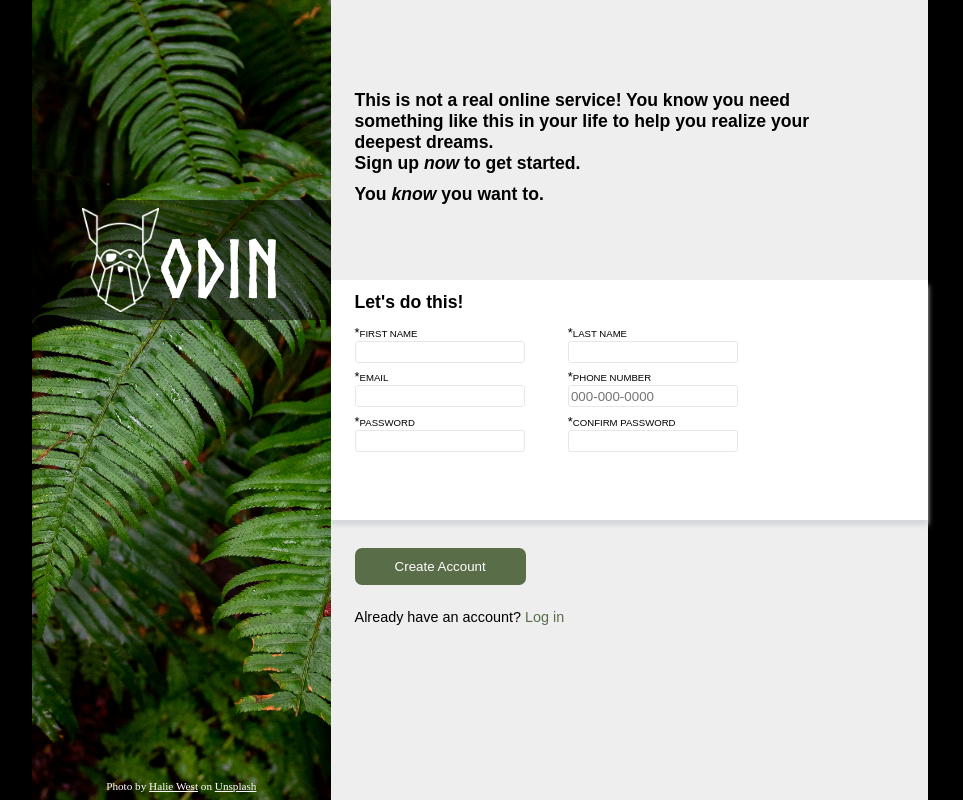
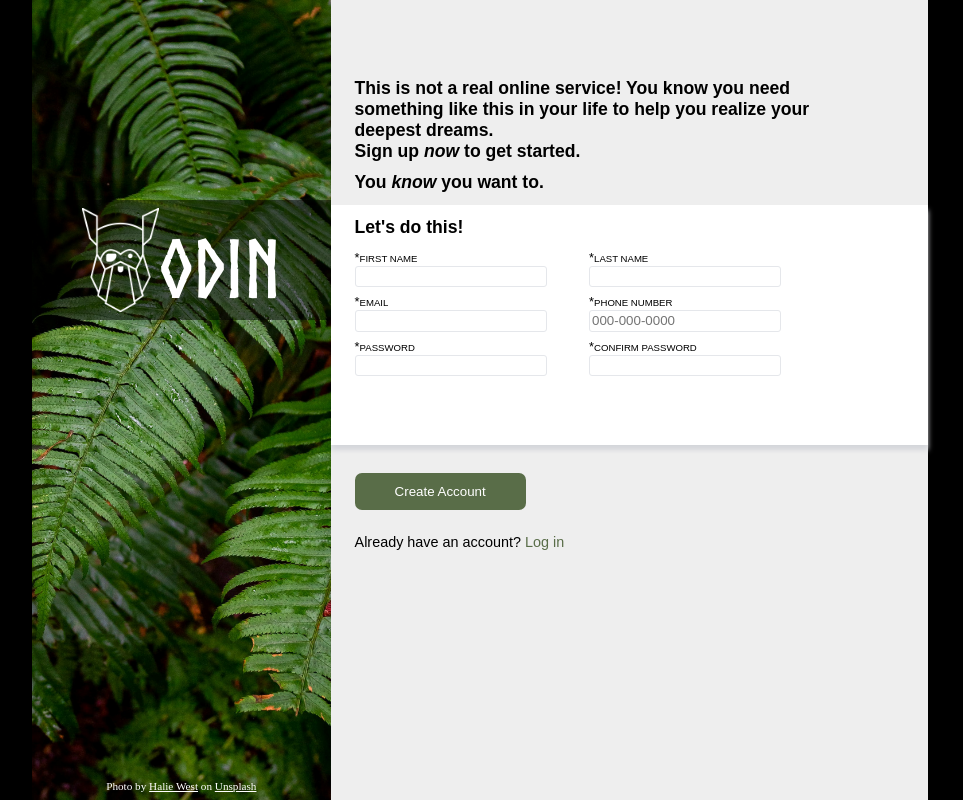
Before and after one commit to Misha220202/Sign-up-Form, a plain HTML site: page index.html in a window 1280 px wide. Shown: the whole page, without its empty margins (160-1123 px from the left). Drawn offline with Linux system fonts and the light colour scheme.

Commit message:
justify box size

```diff
--- a/index.css
+++ b/index.css
@@ -78,9 +78,9 @@ body {
 }
 
 .headerContainer {
-    height: 35%;
+    max-height: 35%;
     padding: var(--right-side-padding);
-    padding-top: 15%;
+    padding-top: 13%;
     font: var(--header-font);
 }
 
@@ -89,7 +89,7 @@ body {
 }
 
 .formContainer {
-    height: 30%;
+    min-height: 30%;
     padding: var(--right-side-padding);
     background-color: white;
     box-shadow: 0 5px 5px var(--shadow-color);
@@ -112,10 +112,11 @@ fieldset {
     border: none;
     justify-content: space-between;
     margin-bottom: 2%;
+    flex-wrap: wrap;
 }
 
 fieldset>div {
-    width: 50%;
+    min-width: 12rem;
 }
 
 label {
@@ -124,7 +125,7 @@ label {
 
 input {
     height: 60%;
-    width: 80%;
+    width: 100%;
     padding-left: 1%;
     border: var(--form-border-initial);
     border-radius: 3px;
@@ -151,7 +152,7 @@ input:invalid,
 }
 
 .signUpContainer {
-    height: 35%;
+    max-height: 35%;
     padding: var(--right-side-padding);
     font: normal 0.9rem sans-serif;
 }
```
